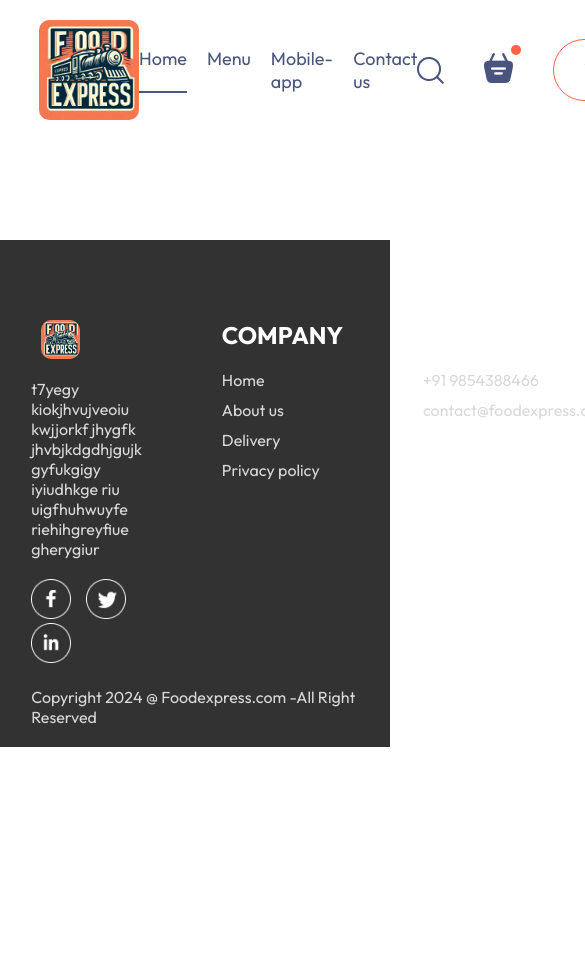
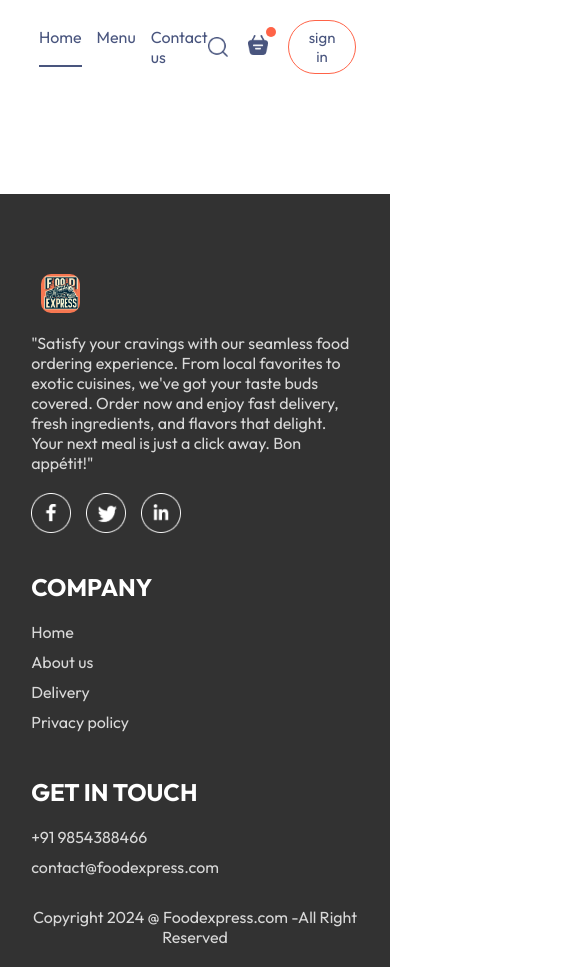
Before and after one commit to Suhas-R57/foodapp, a React (Vite) app: page /order in a window 390 px wide. Shown: the top 967 px of the page, 585 px wide, since content can reach past the window. Before the commit the page ends 844 px from the top, so only its background shows below. Built offline with nearby package versions, Linux system fonts and the light colour scheme.

Commit message:
modified

```diff
--- a/src/components/ExploreMenu/ExploreMenu.css
+++ b/src/components/ExploreMenu/ExploreMenu.css
@@ -46,3 +46,17 @@
     border: 4px solid tomato;
     padding: 2px;
 }
+
+@media(max-width:1050px){
+    .explore-menu-text{
+        max-width: 45%;
+        font-size: 14px;
+    }
+}
+
+@media(max-width:750px){
+    .explore-menu-text{
+        max-width: 65%;
+        font-size: 14px;
+    }
+}
--- a/src/components/Footer/Footer.css
+++ b/src/components/Footer/Footer.css
@@ -48,3 +48,14 @@
     border-radius: 10px;
     margin-left: 10px;
  }
+
+ @media(max-width:750px){
+   .footer-content{
+      display: flex;
+      flex-direction: column;
+      gap: 35px;
+   }
+   .footer-copyright{
+      text-align: center;
+   }
+ }
--- a/src/components/Footer/Footer.jsx
+++ b/src/components/Footer/Footer.jsx
@@ -8,7 +8,7 @@ const Footer = () => {
         <div className="footer-content">
             <div className="footer-content-left">
                 <img className='logo' src={assets._logo} alt="" />
-                <p> t7yegy kiokjhvujveoiu kwjjorkf jhygfk jhvbjkdgdhjgujk gyfukgigy iyiudhkge riu uigfhuhwuyfe riehihgreyfiue gherygiur</p>
+                <p> "Satisfy your cravings with our seamless food ordering experience. From local favorites to exotic cuisines, we've got your taste buds covered. Order now and enjoy fast delivery, fresh ingredients, and flavors that delight. Your next meal is just a click away. Bon appétit!"</p>
                 <div className="footer-social-icons">
                     <img src={assets.facebook_icon} alt="" />
                     <img src={assets.twitter_icon} alt="" />
--- a/src/components/Header/Header.css
+++ b/src/components/Header/Header.css
@@ -37,3 +37,22 @@
     font-size: max(1vw,13px);
     border-radius: 50px;
 }
+
+@media(max-width:1050px){
+
+    .header-contents{
+        max-width: 45%;
+    }
+}
+@media(max-width:750px){
+    .header-contents{
+        max-width: 65%;
+    }
+    .header-contents p{
+        display: none;
+
+    }
+    .header-contents button{
+        padding: 2vw 4 vw;
+    }
+}
--- a/src/components/Navbar/Navbar.css
+++ b/src/components/Navbar/Navbar.css
@@ -65,3 +65,49 @@
     top: -8px;
     right: -8px;
 }
+
+@media(max-width:1050px){
+    .navbar .logo{
+        width: 40px;
+
+    }
+    .navbar-menu{
+        gap: 20px;
+        font-size: 17px;
+    }
+    .navbar-right{
+        gap: 30px;
+    }
+    .navbar-right img{
+        width:22px;
+    }
+    .navbar-right button{
+        padding: 8px 25px;
+    }
+}
+@media(max-width:750px){
+    .navbar .logo{
+        width: 1200px;
+
+    }
+    .navbar-menu{
+        gap: 15px;
+        font-size: 16px;
+    }
+    .navbar-right{
+        gap: 20px;
+    }
+    .navbar-right img{
+        width:20px;
+    }
+    .navbar-right button{
+        padding: 7px 20px;
+        font-size: 15px;
+    }
+}
+@media(max-width:750px){
+    .navbar .logo{
+        display: none;
+
+    }
+}
--- a/src/components/Navbar/Navbar.jsx
+++ b/src/components/Navbar/Navbar.jsx
@@ -1,6 +1,7 @@
 import React, { useState } from 'react'
 import './Navbar.css'
 import {assets} from '../../assets/assets'
+import { Link } from 'react-router-dom';
 
 const Navbar = () => {
 
@@ -10,10 +11,10 @@ const Navbar = () => {
     <div className='navbar'>
       <img src={assets._logo} alt="" className="logo" />
       <ul className='navbar-menu'>
-        <li onClick={()=>setMenu("home")} className={menu==="home"?"active":""}>Home</li>
-        <li onClick={()=>setMenu("menu")} className={menu==="menu"?"active":""}>Menu</li>
-        <li onClick={()=>setMenu("mobile-app")} className={menu==="mobile-app"?"active":""}>Mobile-app</li>
-        <li onClick={()=>setMenu("contact-us")} className={menu==="contact-us"?"active":""}>Contact us</li>
+        <Link t0='/'onClick={()=>setMenu("home")} className={menu==="home"?"active":""}>Home</Link>
+        <a href='#explore-menu' onClick={()=>setMenu("menu")} className={menu==="menu"?"active":""}>Menu</a>
+
+        <a href='#footer' onClick={()=>setMenu("contact-us")} className={menu==="contact-us"?"active":""}>Contact us</a>
       </ul>
       <div className="navbar-right">
         <img src={assets.search_icon} alt="" />
--- a/src/index.css
+++ b/src/index.css
@@ -5,6 +5,7 @@
   margin: 0;
   box-sizing: border-box;
   font-family: Outfit;
+  scroll-behavior: smooth;
 }
 body{
   min-height: 100vh;
```
